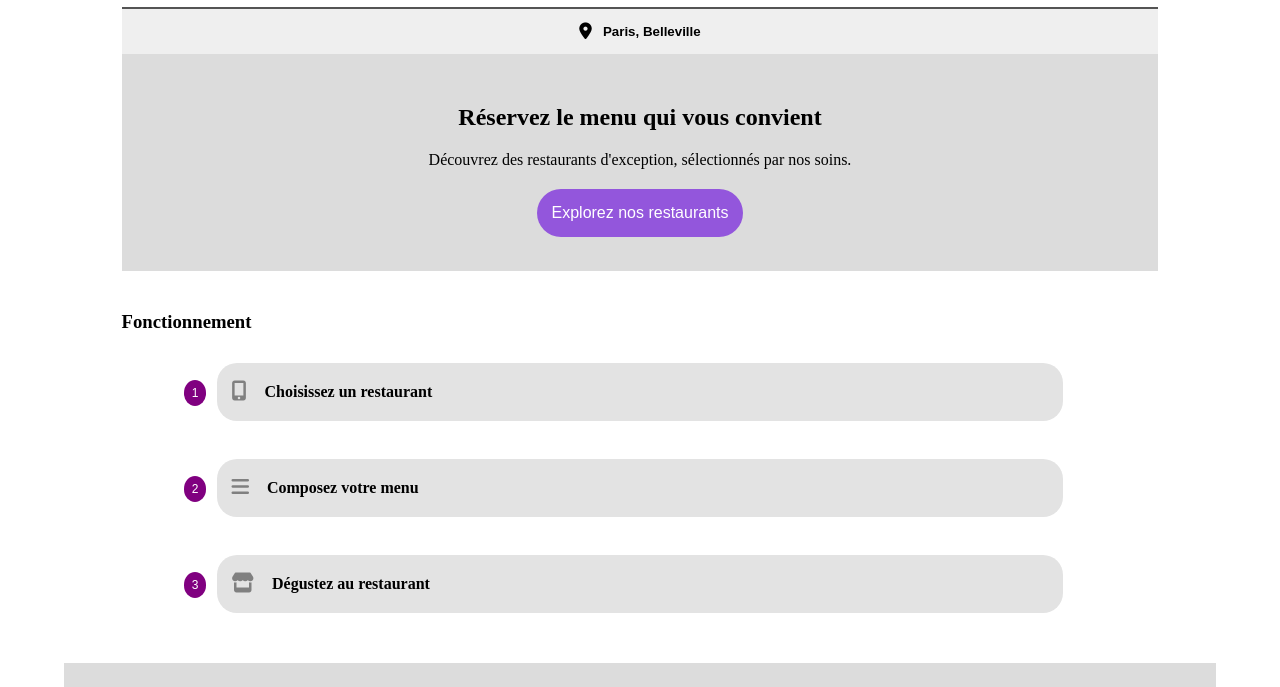
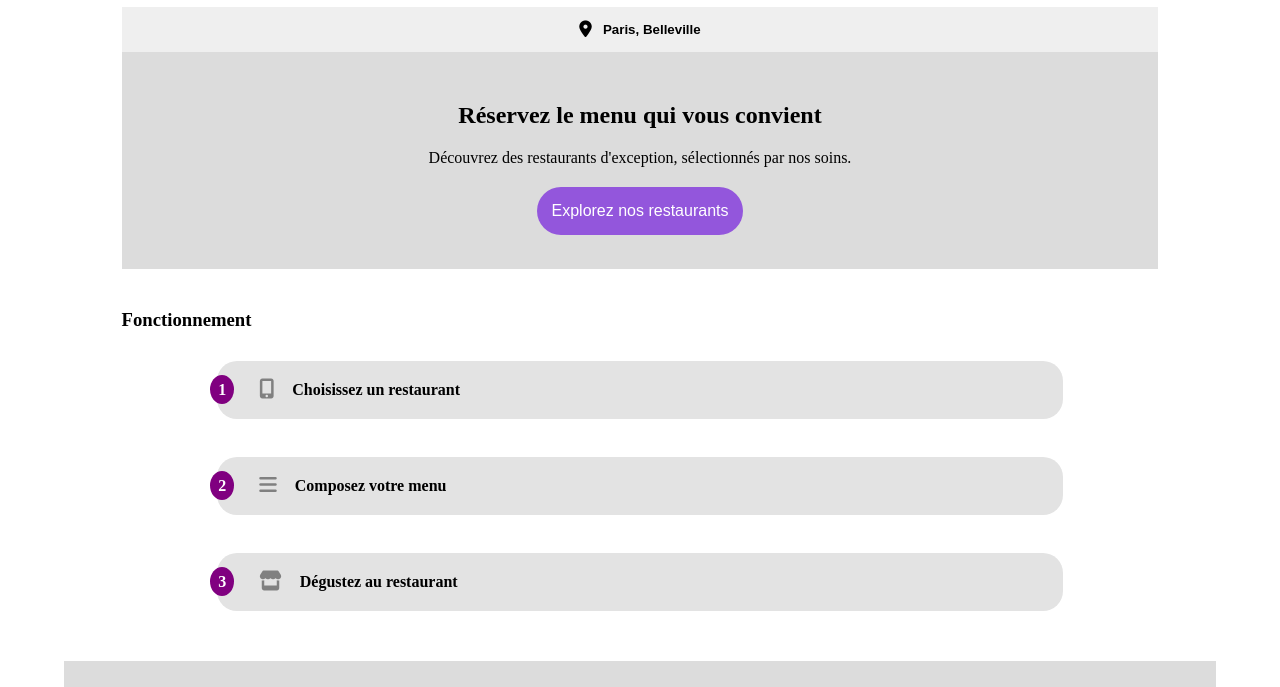
Before and after one commit to Ticy-Phenyl/AdePrado_3_23102020, a website: page index.html in a window 1280 px wide. Shown: the part 113-800 px from the top of the page. Drawn offline with Linux system fonts and the light colour scheme; a web font is replaced by a local one.

Commit message:
"numCircle + 2nd spinner"

```diff
--- a/main.css
+++ b/main.css
@@ -48,6 +48,7 @@ section {
   border-left-width: 0px;
   border-left-style: solid;
   border-bottom-width: 0px;
+  border-top: none;
 }
 
 .btn__inactive div {
@@ -161,6 +162,11 @@ h4 {
   height: 100%;
   z-index: 10001;
   overflow: hidden;
+  border-top: 3px solid #FF79DA;
+  border-left: 3px solid #99e2d0;
+  border-right: 3px solid #9356dc;
+  border-radius: 50%;
+  animation: loader 3s;
   opacity: 0;
 }
 
@@ -172,9 +178,9 @@ h4 {
   top: 50%;
   left: 50%;
   margin: -25px 0 0 -25px;
-  border-top: 3px solid #99e2d0;
-  border-left: 3px solid #9356DC;
-  border-right: 3px solid #FF79DA;
+  border-top: 6px solid #99e2d0;
+  border-left: 6px solid #9356DC;
+  border-right: 6px solid #FF79DA;
   border-radius: 50%;
   width: 50px;
   height: 50px;
@@ -207,6 +213,7 @@ h4 {
     color: #9356DC;
     width: 100%;
     height: 100%;
+    opacity: 1;
   }
 
   45% {
@@ -228,13 +235,12 @@ h4 {
 .numberCircle {
   border-radius: 100%;
   padding: 6px 8px 6px 8px;
-  margin-left: -5%;
+  margin-left: -15px;
   background: purple;
   color: #ffffff;
   text-align: center;
-  font: 12px Arial, sans-serif;
   line-height: 6px;
-  position: sticky;
+  position: initial;
 }
 
 #main {
```
